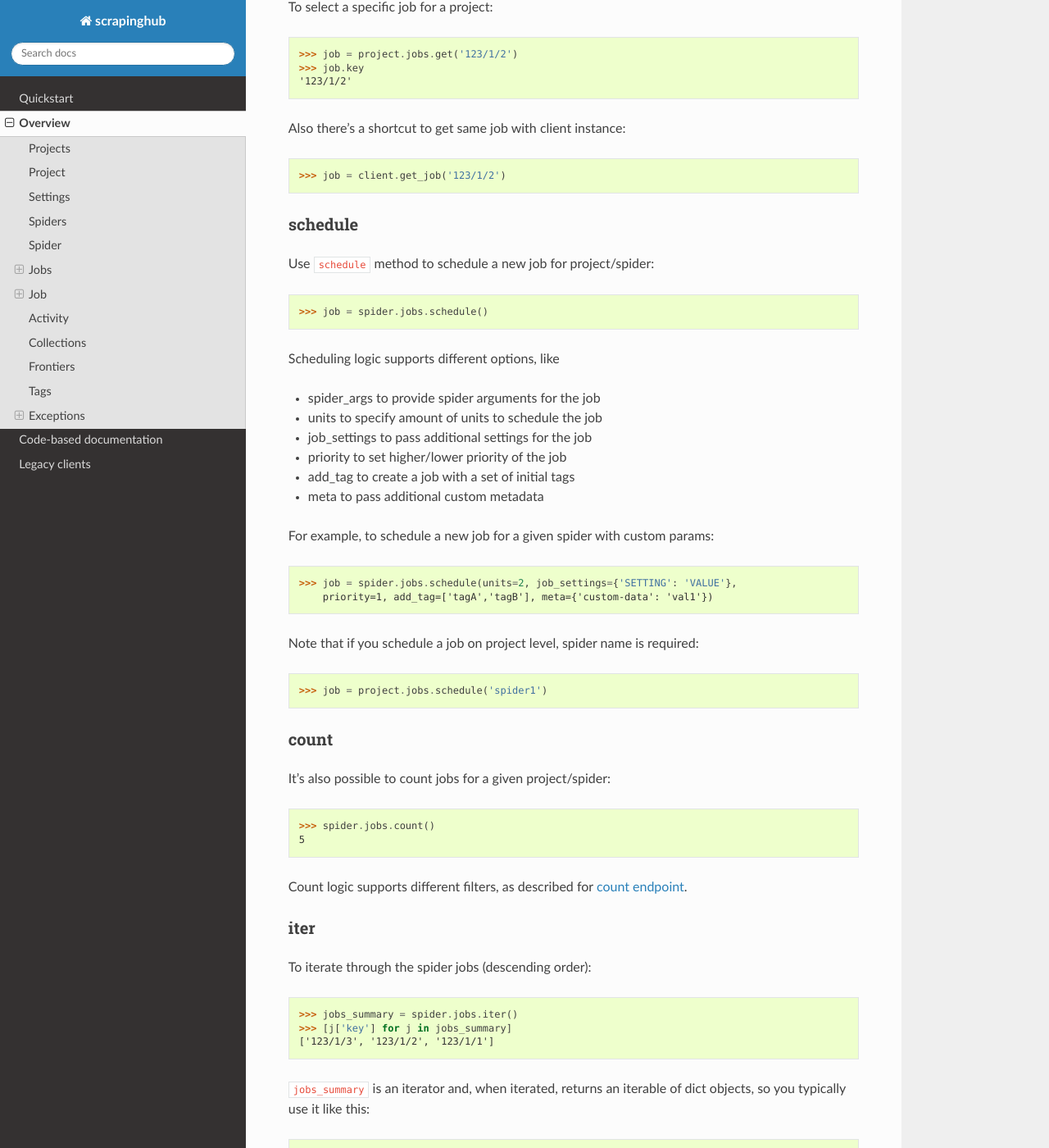
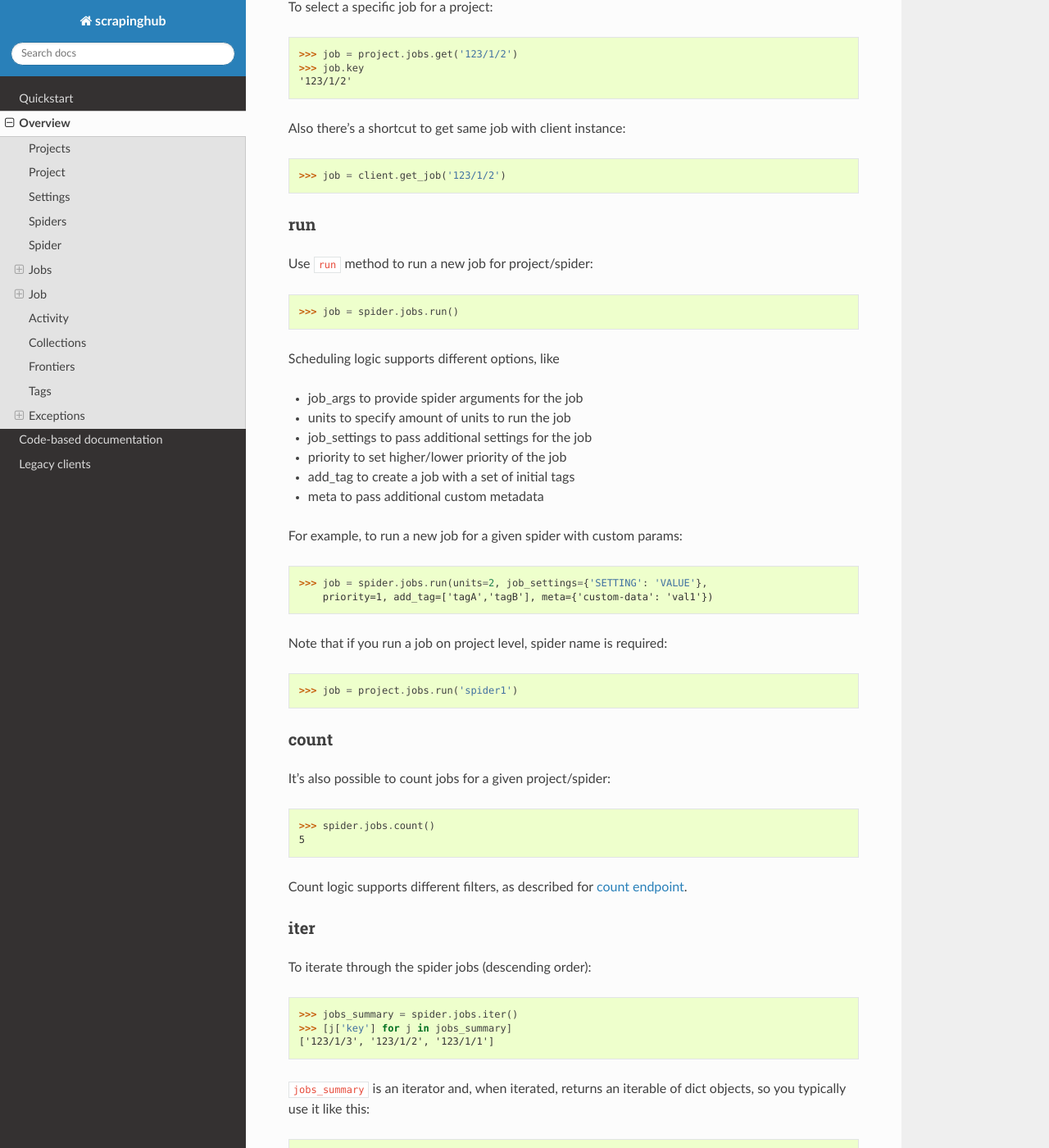
Before and after one commit to scrapinghub/python-scrapinghub, a Sphinx documentation site: the page built from docs/client/overview.rst, in a window 1280 px wide and 1400 px high, scrolled down 3115 px. Shown: the whole window at 82% size. Built offline with Sphinx 7.4.7 and the Read the Docs theme 2.0.0, drawn with Linux system fonts in a browser that asks for light colours; some of the changed text lies outside the part shown.

Commit message:
Update schedule with run in README, fix title

```diff
--- a/docs/client/overview.rst
+++ b/docs/client/overview.rst
@@ -55,7 +55,7 @@ Jobs instance is described well in ``Jobs`` section below.
 
 For example, to schedule a spider run (it returns a job object)::
 
-    >>> project.jobs.schedule('spider1', job_args={'arg1':'val1'})
+    >>> project.jobs.run('spider1', job_args={'arg1':'val1'})
     <scrapinghub.client.Job at 0x106ee12e8>>
 
 Project instance also has the following fields:
@@ -118,7 +118,7 @@ Like project instance, spider instance has ``jobs`` field to work with the spide
 
 To schedule a spider run::
 
-    >>> spider.jobs.schedule(job_args={'arg1:'val1'})
+    >>> spider.jobs.run(job_args={'arg1:'val1'})
     <scrapinghub.client.Job at 0x106ee12e8>>
 
 Note that you don't need to specify spider name explicitly.
@@ -141,30 +141,30 @@ Also there's a shortcut to get same job with client instance::
 
     >>> job = client.get_job('123/1/2')
 
-schedule
-^^^^^^^^
+run
+^^^
 
-Use ``schedule`` method to schedule a new job for project/spider::
+Use ``run`` method to run a new job for project/spider::
 
-    >>> job = spider.jobs.schedule()
+    >>> job = spider.jobs.run()
 
 Scheduling logic supports different options, like
 
-- spider_args to provide spider arguments for the job
-- units to specify amount of units to schedule the job
+- job_args to provide spider arguments for the job
+- units to specify amount of units to run the job
 - job_settings to pass additional settings for the job
 - priority to set higher/lower priority of the job
 - add_tag to create a job with a set of initial tags
 - meta to pass additional custom metadata
 
-For example, to schedule a new job for a given spider with custom params::
+For example, to run a new job for a given spider with custom params::
 
-    >>> job = spider.jobs.schedule(units=2, job_settings={'SETTING': 'VALUE'},
+    >>> job = spider.jobs.run(units=2, job_settings={'SETTING': 'VALUE'},
         priority=1, add_tag=['tagA','tagB'], meta={'custom-data': 'val1'})
 
-Note that if you schedule a job on project level, spider name is required::
+Note that if you run a job on project level, spider name is required::
 
-    >>> job = project.jobs.schedule('spider1')
+    >>> job = project.jobs.run('spider1')
 
 count
 ^^^^^
```
Also changed, not shown: README.rst (+6 -2 lines).
